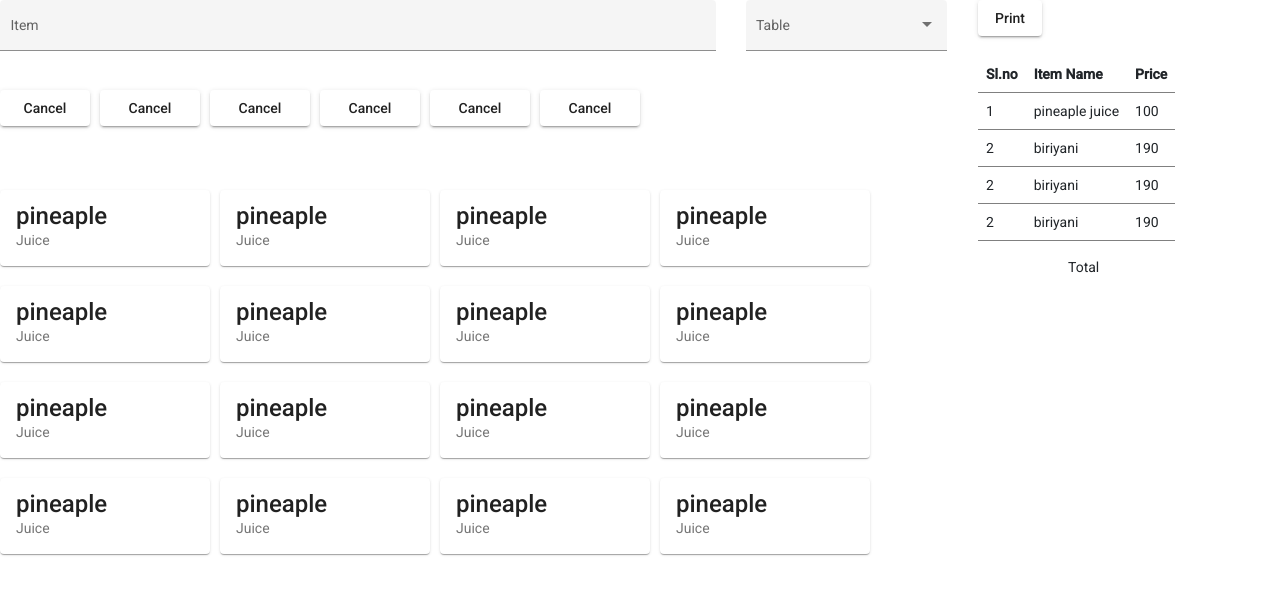
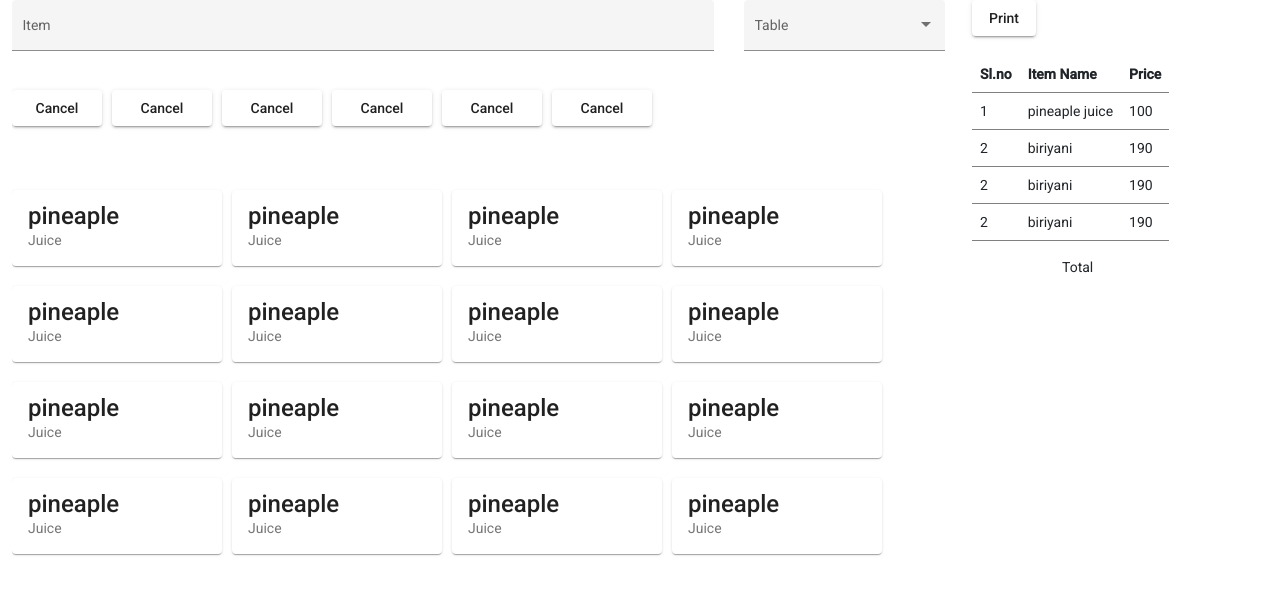
Before and after one commit to hamrask/restaurant, an Angular app: page /waiter in a window 1280 px wide. Shown: the top 594 px of the page. Built offline with nearby package versions, Linux system fonts and the light colour scheme.

Commit message:
improvements

```diff
--- a/src/app/waiter/waiter-order/waiter-order.component.html
+++ b/src/app/waiter/waiter-order/waiter-order.component.html
@@ -1,4 +1,4 @@
-<div class="row">
+<div class="row mr0">
   <div class="col-md-9 col-sm-12">
     <!-- <h3>Order List</h3> -->
     <mat-form-field class="item-margin" appearance="fill">
--- a/src/app/waiter/waiter-order/waiter-order.component.scss
+++ b/src/app/waiter/waiter-order/waiter-order.component.scss
@@ -54,3 +54,6 @@
     background: #ccc;
     border-radius: 5px;
   }
+.mr0 {
+    margin: 0px;
+}
```
